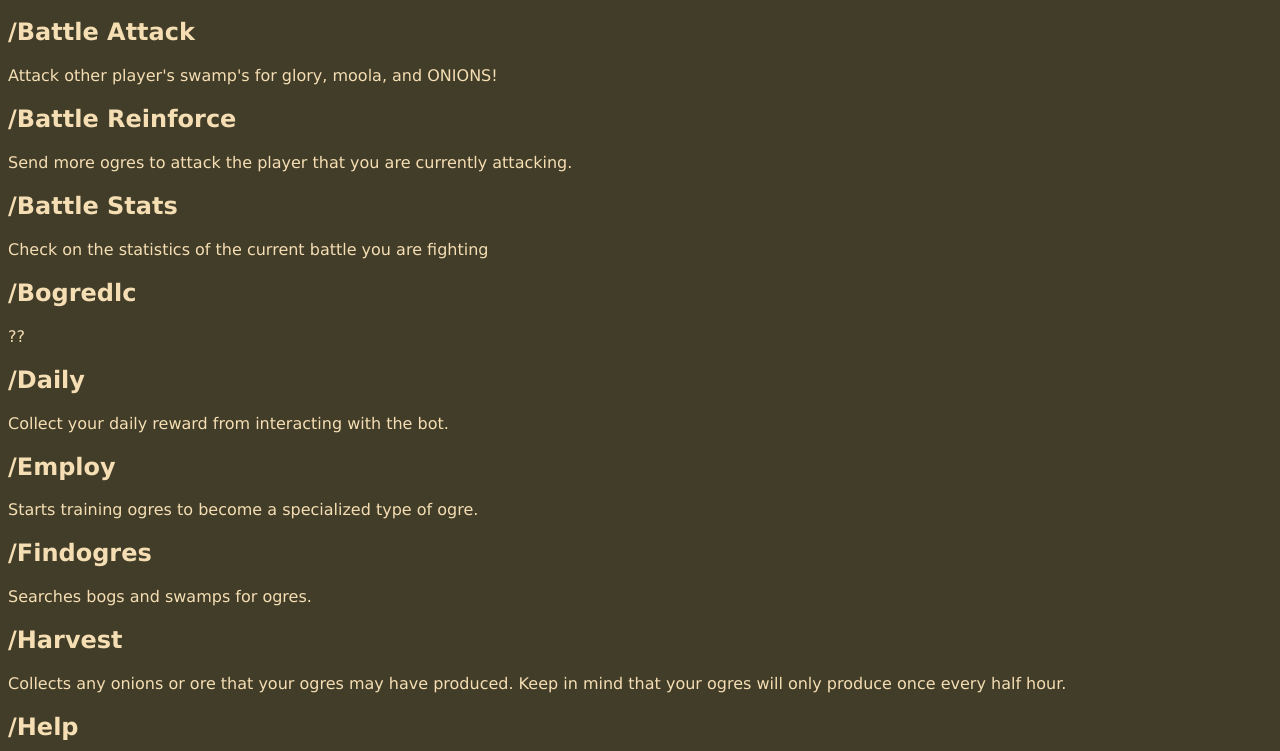
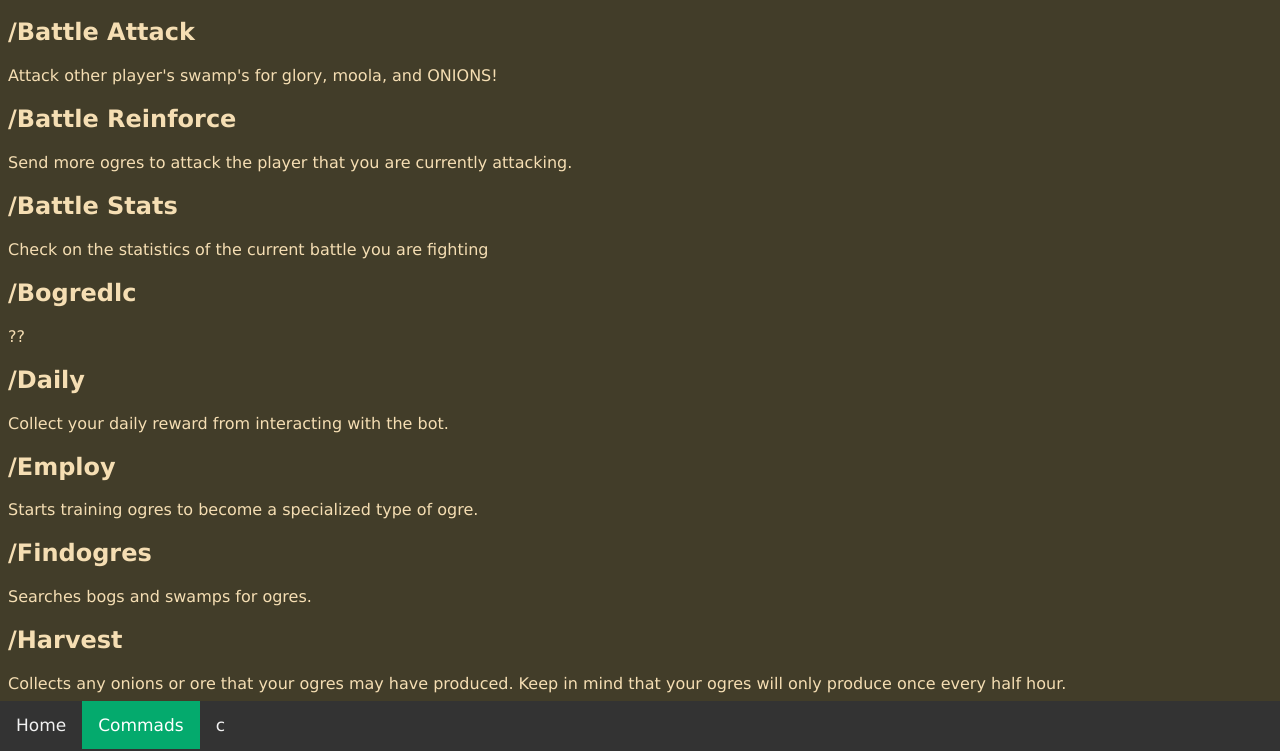
Before and after one commit to Lord-Ogre/lord-ogre.github.io, a plain HTML site: page commands.html in a window 1280 px wide. Shown: the part 49-800 px from the top of the page. Drawn offline with Linux system fonts and the light colour scheme.

Commit message:
Update navbar

```diff
--- a/OgreTheme.css
+++ b/OgreTheme.css
@@ -14,11 +14,13 @@ body {
 background-color: #423d29;
 }
 
-.navbar {
+  div.navbar {
     background-color: #333;
     overflow: hidden;
     position: fixed;
     bottom: 0;
+    left: 0;
+    height: 50;
     width: 100%;
   }
 
--- a/commands.html
+++ b/commands.html
@@ -95,7 +95,11 @@
 
 
 
-
+    <div class="navbar">
+      <a href="./index.html" >Home</a>
+      <a href="./commands.html" class="active">Commads</a>
+      <a href="#contact">c</a>
+    </div>
 
 
 
```
Also changed, not shown: index.html (+5 -8 lines).
